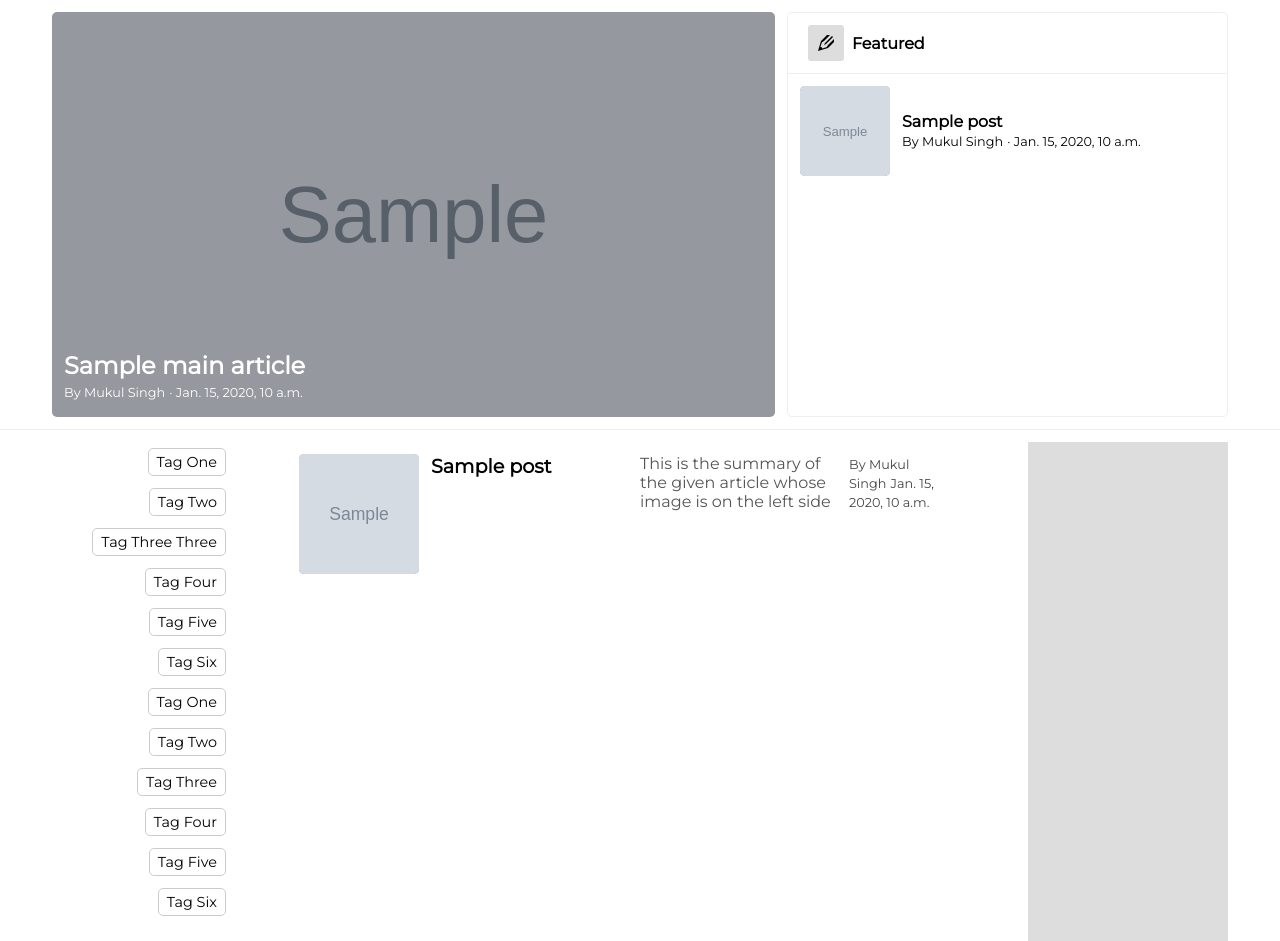
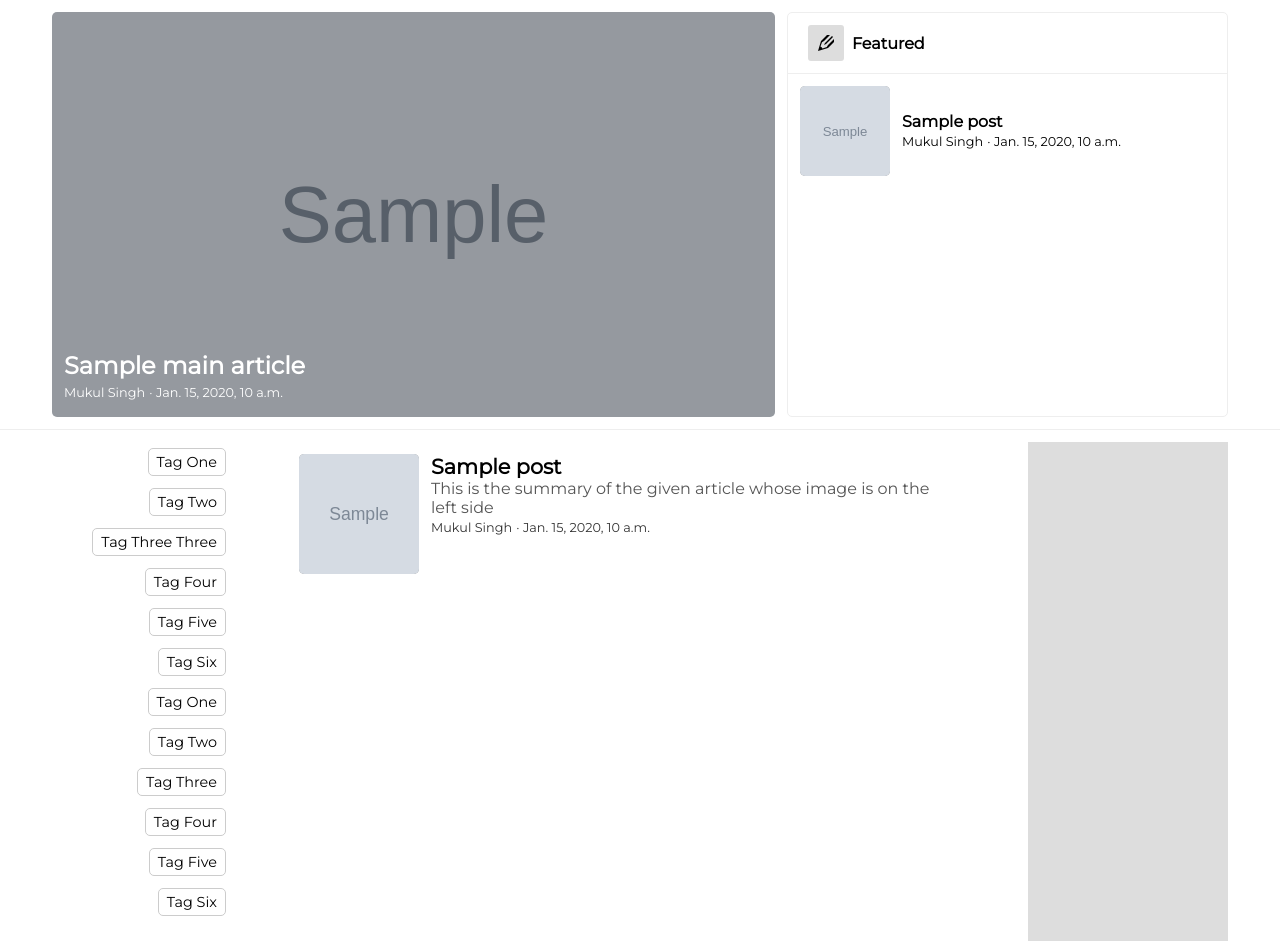
Before and after one commit to TheGeneralTech/inception_general_tech_website, a Django app: template generaltech/templates/generaltech/index.html in a window 1280 px wide. Shown: the part 104-1045 px from the top of the page. Run offline with Django 3.2, Linux system fonts and the light colour scheme; the template is opened without the code that fills it: most values are stand-ins (such as "Sample title", 1, 10 or a date in 2020); grey boxes marked "Sample" are stand-in pictures.

Commit message:
tweaked index page layout

```diff
--- a/generaltech/static/css/index.css
+++ b/generaltech/static/css/index.css
@@ -149,12 +149,12 @@
 .norm_article_cont:hover {
   color: #444;
 }
+#norm_articles hr {
+  max-width: 650px;
+}
 .article_description {
   color: #555;
   display: none;
-}
-.article_details {
-  color: #444;
 }
 .norm_article_img {
   width: 110px;
@@ -171,8 +171,9 @@
   margin: 0;
   display: inline;
 }
-.article_details p {
+.norm_article_cont summary span {
   font-size: 0.8em;
+  color: #333;
 }
 
 /* Normal Articles Ends */
@@ -249,29 +250,11 @@
 
 @media only screen and (min-width: 800px) {
   .norm_article_cont h4 {
-    font-size: 1.2em;
-  }
-  #norm_articles hr {
-    max-width: 650px;
+    font-size: 1.3em;
   }
   .norm_article_img {
     width: 120px;
     height: 120px;
-  }
-  .norm_article_cont summary {
-    display: flex;
-    flex-direction: row;
-  }
-  .article_title,
-  .article_description {
-    margin-right: 12px;
-    flex: 1 1 200px;
-  }
-  .article_details {
-    flex: 0 0 100px;
-  }
-  .article_details span {
-    display: none;
   }
 }
 
--- a/generaltech/templates/generaltech/index.html
+++ b/generaltech/templates/generaltech/index.html
@@ -13,7 +13,7 @@
         <span class="curtain"></span>
         <summary>
             <h2>{{ main_article.title }}</h2><br>
-            <p id="writer">By Mukul Singh</p>
+            <p id="writer">Mukul Singh</p>
             <p> · </p>
             <p id="publish_date">
                 {{ main_article.created_on }}
@@ -35,7 +35,7 @@
             <img id="article2_img" src="{{ post.titleImage }}" alt="fix_me" />
             <summary>
                 <h4>{{ post.title }}</h4><br>
-                <p id="writer">By Mukul Singh</p>
+                <p id="writer">Mukul Singh</p>
                 <p> · </p>
                 <p id="publish_date">
                     {{ post.created_on }}
@@ -69,17 +69,13 @@
             <a class="norm_article_cont" href="{% url 'article' post.url %}">
                 <img class="norm_article_img" src="{{ post.titleImage }}" alt="fix_me" />
                 <summary>
-                    <div class="article_title">
-                        <h4>{{ post.title }}</h4><br>
-                    </div>
+                    <h4 class="article_heading">{{ post.title }}</h4><br>
                     <div class="article_description">
                         <p>This is the summary of the given article whose image is on the left side</p>
                     </div>
-                    <div class="article_details">
-                        <p id="writer">By Mukul Singh</p>
-                        <span> · </span>
-                        <p id="publish_date">{{ post.created_on }}</p>
-                    </div>
+                    <span class="article_writer">Mukul Singh</span>
+                    <span class="interpunct"> · </span>
+                    <span class="article_publish_date">{{ post.created_on }}</span>
                 </summary>
             </a>
             {% if not forloop.last %}
```
